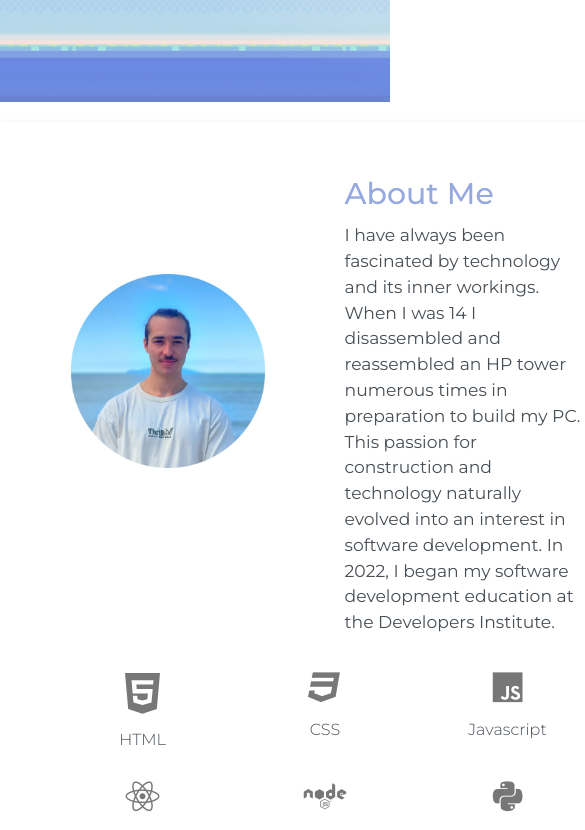
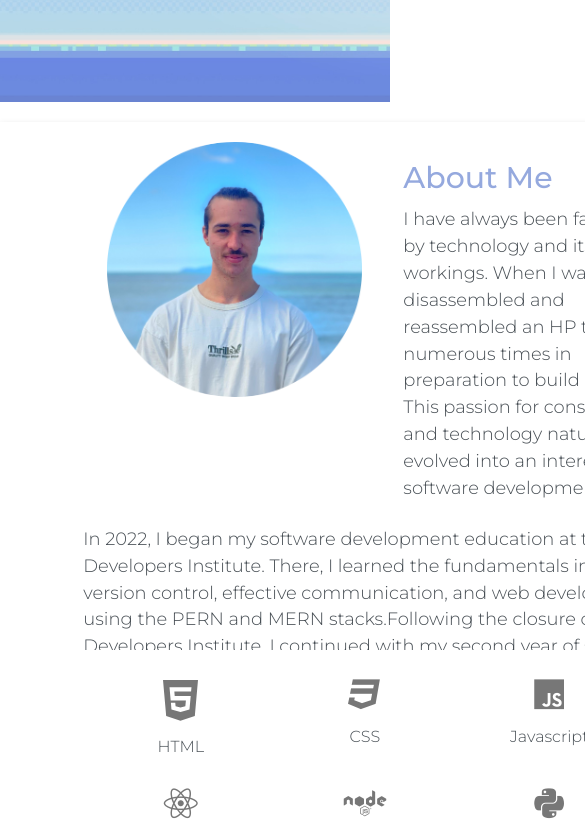
Before and after one commit to oliverEddy/Olivers-Portfolio, a React (Create React App) app: page / in a window 390 px wide. Shown: the part 742-1572 px from the top of the page, 585 px wide, since content can reach past the window. Built offline with nearby package versions, Linux system fonts and the light colour scheme.

Commit message:
Responsive layout for tablet

```diff
--- a/src/components/section/About.css
+++ b/src/components/section/About.css
@@ -41,6 +41,10 @@
   right: 10px;
   left: auto;
 }
+.about-text-top, .about-text-bottom {
+  display: none !important;
+}
+
 .About-title-box {
   box-sizing: border-box;
 
@@ -94,7 +98,7 @@
 .grid-item.about {
   display: flex; /* Or 'block' if your content is not flex-based */
   flex-direction: column; /* Useful for flex; adjust as needed */
-  justify-content: space-around; /* Adjusts child elements spacing; useful for flex */
+
   align-items: stretch; /* Stretches child items to fill the container; useful for flex */
   width: 100%; /* Ensures it fills its grid area */
   height: 100%; /* Ensures it fills its vertical space in the grid */
@@ -134,6 +138,8 @@ padding-right: 15px;
   grid-column: 1 / -1; /* Stretches across all columns */
   grid-row: 2 / 3; /* Second row */
   overflow: hidden; /* Ensures content doesn't spill out */
+  width: 100%;
+  justify-self: center;
 }
 
 
@@ -160,7 +166,8 @@ padding-right: 15px;
 }
 .lead.about-text {
   font-size: 1.425rem;
-  color: 	#484F55
+  color: 	#484F55;
+  font-weight: 350;
 }
 
 
@@ -225,8 +232,77 @@ padding-right: 15px;
 
 }
   }
+@media (max-width: 1260px) {
+  .effect2 {
+    width: 850px;
+  }
+  .grid-container {
+    grid-template-rows: 40% 30% 30%;
+    grid-template-columns: 1fr 1fr 1fr 1fr 1fr 1fr 1fr 1fr 1fr;
+    padding-top: 1rem;
+
+  }
+  .about-text-original {
+    display: none !important;
+  }
+  .about-text-top, .about-text-bottom {
+    display: block !important;
+  }
+  .about-text-bottom {
+    grid-row: 2/3;
+  }
+  #Skills {
+    grid-row: 3/4;
+  }
+  .grid-item.about {}
+
+.About-title-box {
+  margin-left: 48%;
+  margin-top: 0;
+}
+  .about-subcontainer-top {
+    position: relative;
+    margin-left: 48%;
+    margin-right: 12%;
+
+  }
+  .about-subcontainer-bottom {
+  position: relative;
+  margin-left: 0;
+  width: 90%;
+  margin-top: 4rem;
+  }
+  .grid-item.about {
+    grid-column: 2 / 11;
+    grid-row: 1 / 3;
+    padding: 0;
+    margin-top: 0.5rem;
+  }
+  .lead.about-text {
+    font-size: 1.15rem;
+    font-weight: 300;
+  }
+  .grid-item.Photo {
+
+  }
+}
 @media (max-width: 1028px) {
   .effect2 {
-    width: 650px;
+    width: 750px;
+  }
+.lead.about-text {
+  font-size: 1.12rem;
+
+}
+.about-subcontainer-bottom {
+
+  margin-top: 1.5rem;
+  }
+  .grid-item.Photo {
+    display: flex;
+    display: grid;
+  }
+  #Skills {
+    width: 90%;
   }
 }
--- a/src/components/section/About.js
+++ b/src/components/section/About.js
@@ -1,30 +1,41 @@
-import Skills from '../layouts/Skills';
-import { about, skillsBar, section2title } from '../../profile';
-import './About.css';
+import Skills from "../layouts/Skills";
+import { about, skillsBar, section2title } from "../../profile";
+import "./About.css";
 
 const About = () => {
-
-
   return (
     <div id="about" className="effect2">
       <div className="grid-container">
         <div className="grid-item Photo" id="not-dark2"></div>
         <div className="grid-item about">
           <div className="About-title-box">
-            <h1 id="About" className="red-line">{section2title}</h1>
+            <h1 id="About" className="red-line">
+              {section2title}
+            </h1>
           </div>
-          <p className="lead about-text" >
+          <p className="lead about-text about-text-original">
             {about.paragraph}
           </p>
+          <div className="about-subcontainer-top">
+            <p className="lead about-text about-text-top">{about.paragraphTop}</p>
+          </div>
+          <div className="about-subcontainer-bottom">
+            <p className="lead about-text about-text-bottom">{about.paragraphBottom}</p>
+          </div>
         </div>
         <div className="grid-item skills" id="Skills">
-          {skillsBar.map((x) =>
-            <Skills key={x.name} faClass={x.faClass} svg={x.svg} label={x.name}/>
-          )}
+          {skillsBar.map((x) => (
+            <Skills
+              key={x.name}
+              faClass={x.faClass}
+              svg={x.svg}
+              label={x.name}
+            />
+          ))}
         </div>
       </div>
     </div>
   );
-}
+};
 
 export default About;
--- a/src/profile.js
+++ b/src/profile.js
@@ -21,8 +21,11 @@ const background = {
 const section2title = "About Me";
 const about = {
   paragraph:
-   "I have always been fascinated by technology and its inner workings. When I was 14 I disassembled and reassembled an HP tower numerous times in preparation to build my PC. This passion for construction and technology naturally evolved into an interest in software development. In 2022, I began my software development education at the Developers Institute. There, I learned the fundamentals including version control, effective communication, and web development using the PERN and MERN stacks. Following the closure of the Developers Institute, I continued with my second year of studies at Yoobee College, where I delved into cybersecurity, mobile development, and networking. Having earned diplomas at levels 5 and 6, I am ready to take the next steps in my developer career. I enjoy collaboration and thrive in team environments, I am passionate about front‑end web design and the ever‑evolving technology we use as developers to deliver gratifying user experiences."
-
+   "I have always been fascinated by technology and its inner workings. When I was 14 I disassembled and reassembled an HP tower numerous times in preparation to build my PC. This passion for construction and technology naturally evolved into an interest in software development. In 2022, I began my software development education at the Developers Institute. There, I learned the fundamentals including version control, effective communication, and web development using the PERN and MERN stacks. Following the closure of the Developers Institute, I continued with my second year of studies at Yoobee College, where I delved into cybersecurity, mobile development, and networking. Having earned diplomas at levels 5 and 6, I am ready to take the next steps in my developer career. I enjoy collaboration and thrive in team environments, I am passionate about front‑end web design and the ever‑evolving technology we use as developers to deliver gratifying user experiences.",
+   paragraphTop:
+   "I have always been fascinated by technology and its inner workings. When I was 14 I disassembled and reassembled an HP tower numerous times in preparation to build my PC.  This passion for construction and technology naturally evolved into an interest in software development.",
+ paragraphBottom:
+   "In 2022, I began my software development education at the Developers Institute. There, I learned the fundamentals including version control, effective communication, and web development using the PERN and MERN stacks.Following the closure of the Developers Institute, I continued with my second year of studies at Yoobee College, where I delved into cybersecurity, mobile development, and networking. Having earned diplomas at levels 5 and 6, I am ready to take the next steps in my developer career. I enjoy collaboration and thrive in team environments, I am passionate about front‑end web design and the ever‑evolving technology we use as developers to deliver gratifying user experiences."
 };
 // Edit your skill and the percentage you know about it
 // To Add a skill, copy any one below and paste it after the last comma
```
